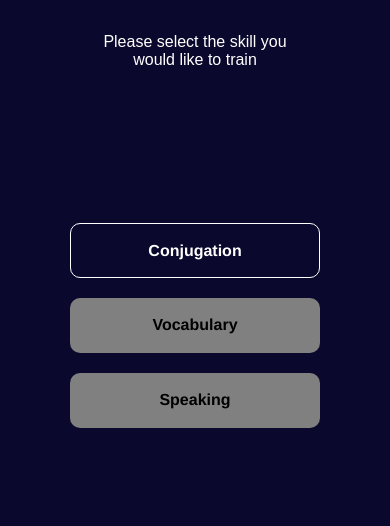
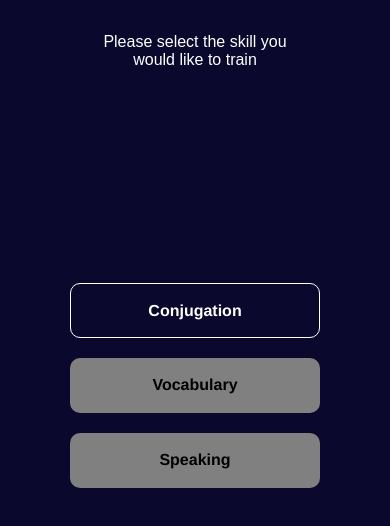
Before and after one commit to joepstein/lingo-duel-v1, a React (Vite) app: page /skill-choice in a window 390 px wide. Shown: the top 526 px of the page. Built offline with nearby package versions, Linux system fonts and the light colour scheme.

Commit message:
Update mobile css

```diff
--- a/src/styles.css
+++ b/src/styles.css
@@ -174,7 +174,7 @@ a[role='disabled-button']{
 
   width: 200px;
   padding-top: 20px;
-  padding-bottom: 40%;
+  padding-bottom: 60%;
 }
 
 #skill-choice-page a{
```
